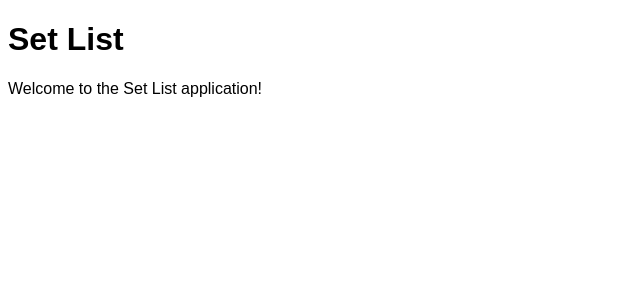
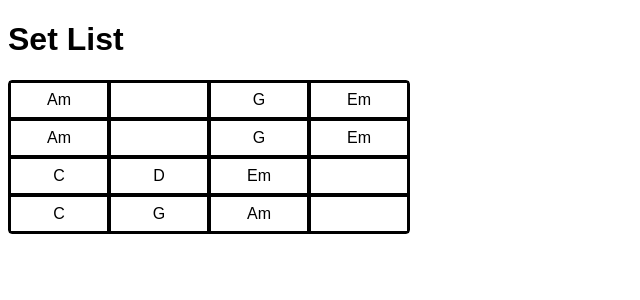
Before and after one commit to chipbell4/set-list, a React app: page / in a window 1280 px wide. Shown: the top 300 px of the page, without its empty margins (0-640 px from the left). Built offline with nearby package versions, Linux system fonts and the light colour scheme.

Commit message:
Initial rendering of chord sheets

```diff
--- /dev/null
+++ b/src/chord-chart.tsx
@@ -0,0 +1,28 @@
+import React from "react";
+import { ChordProgression, ChordSymbol } from "./data/set-list";
+
+interface ChordChartProps {
+  chords: ChordProgression;
+}
+
+export default function ChordChart({ chords }: ChordChartProps) {
+  const makeCell = (symbol: ChordSymbol) => {
+    if (symbol === undefined) {
+      return <td></td>;
+    } else if (Array.isArray(symbol)) {
+      return <td>{symbol.join(" / ")}</td>;
+    } else {
+      return <td>{symbol}</td>;
+    }
+  };
+
+  const makeRow = (symbols: ChordSymbol[]) => {
+    return <tr>{symbols.map(makeCell)}</tr>;
+  };
+
+  return (
+    <table className="chord-chart" cellSpacing="0">
+      <tbody>{chords.map(makeRow)}</tbody>
+    </table>
+  );
+}
--- /dev/null
+++ b/src/data/farmers-market.ts
@@ -0,0 +1,18 @@
+import { SetList } from "./set-list";
+
+const farmersMarket: SetList = {
+  name: "Farmers Market",
+  songs: [
+    {
+      title: "Dermit O' Dowd",
+      chords: [
+        ["Am", undefined, "G", "Em"],
+        ["Am", undefined, "G", "Em"],
+        ["C", "D", "Em", undefined],
+        ["C", "G", "Am", undefined],
+      ],
+    },
+  ],
+};
+
+export default farmersMarket;
--- /dev/null
+++ b/src/data/set-list.ts
@@ -0,0 +1,15 @@
+export type ChordSymbol = string | string[] | undefined;
+
+export type ChordProgression = ChordSymbol[][];
+
+export interface Song {
+  title: string;
+  notes?: string;
+  chords?: ChordProgression;
+}
+
+export interface SetList {
+  name: string;
+  description?: string;
+  songs: Song[];
+}
--- a/src/index.tsx
+++ b/src/index.tsx
@@ -1,11 +1,16 @@
 import React from "react";
 import { createRoot } from "react-dom/client";
 
+import farmersMarket from "./data/farmers-market";
+import ChordChart from "./chord-chart";
+
 const App = () => {
+  const chords = farmersMarket.songs[0].chords!;
+
   return (
     <div>
       <h1>Set List</h1>
-      <p>Welcome to the Set List application!</p>
+      <ChordChart chords={chords} />
     </div>
   );
 };
--- a/styles.css
+++ b/styles.css
@@ -1,3 +1,15 @@
 html {
     font-family: Arial;
 }
+
+table.chord-chart {
+    border: 1px solid black;
+    border-radius: 4px;
+}
+
+table.chord-chart td {
+    border: 2px solid black;
+    padding: 0.5em;
+    text-align: center;
+    min-width: 5em;
+}
```
